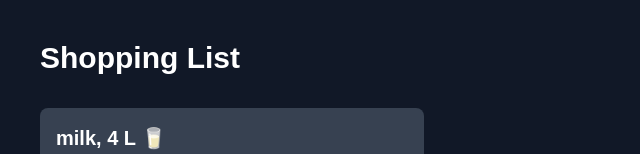
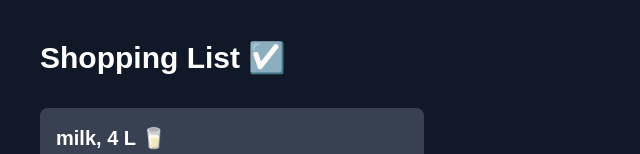
Before and after one commit to narapark7561/cprg306-assignments, a Next.js app: page /week-3 in a window 1280 px wide. Shown: the top 154 px of the page, without its empty margins (0-640 px from the left). Built offline with nearby package versions, Linux system fonts and the light colour scheme.

Commit message:
Completed Assignment 3

```diff
--- a/app/week-3/page.js
+++ b/app/week-3/page.js
@@ -4,7 +4,7 @@ export default function Page() {
   return (
     <main className="p-10 bg-gray-900 ">
       <h1 className="text-3xl font-bold text-white text-left mb-8">
-        Shopping List
+        Shopping List ☑️
       </h1>
       <ItemList />
     </main>
```
